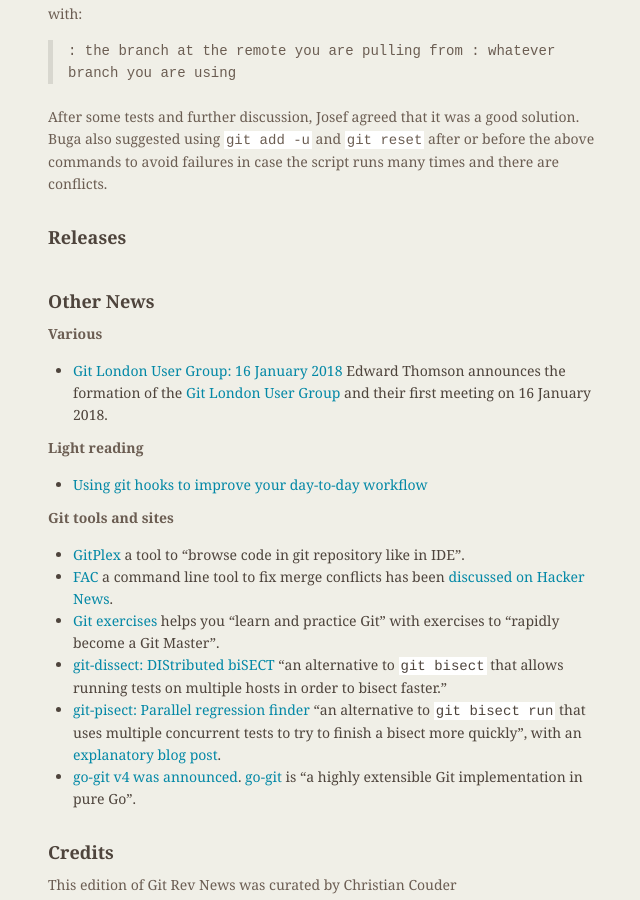
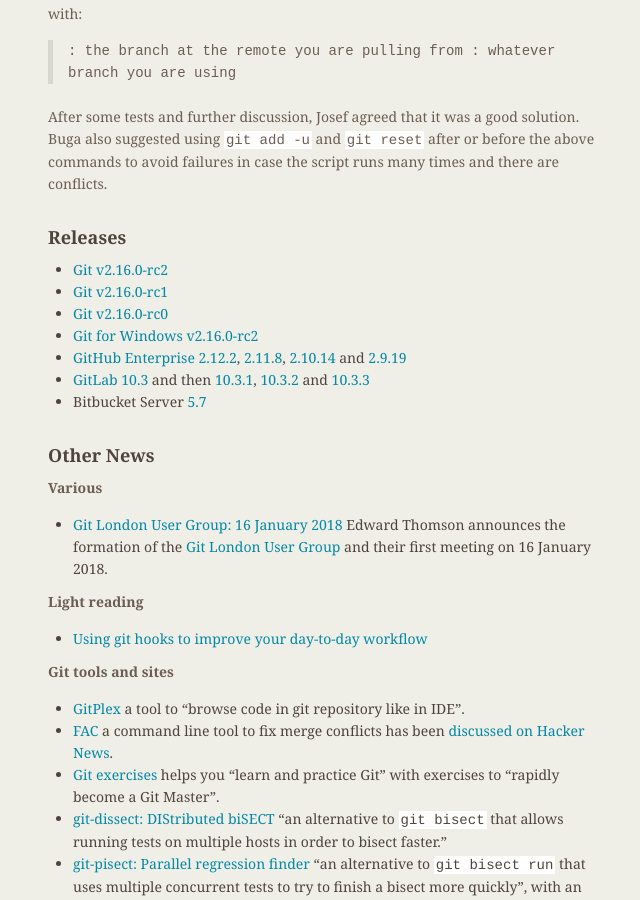
Before and after one commit to git/git.github.io, a Jekyll site: the page built from rev_news/drafts/edition-35.md, in a window 1280 px wide and 900 px high, scrolled down 1389 px. Shown: the whole window, without its empty margins (486-1126 px from the left). Built offline with Jekyll 4.4.1, drawn with Linux system fonts in a browser that asks for light colours.

Commit message:
rn-35: add releases

```diff
--- a/rev_news/drafts/edition-35.md
+++ b/rev_news/drafts/edition-35.md
@@ -104,6 +104,13 @@
 
 ## Releases
 
+* [Git v2.16.0-rc2](https://public-inbox.org/git/xmqqwp0nwwc6.fsf@gitster.mtv.corp.google.com/)
+* [Git v2.16.0-rc1](https://public-inbox.org/git/xmqqbmi7ano1.fsf@gitster.mtv.corp.google.com/)
+* [Git v2.16.0-rc0](https://public-inbox.org/git/xmqqfu7ui2af.fsf@gitster.mtv.corp.google.com/)
+* [Git for Windows v2.16.0-rc2](https://public-inbox.org/git/nycvar.QRO.7.76.6.1801131931550.31@ZVAVAG-6OXH6DA.rhebcr.pbec.zvpebfbsg.pbz/)
+* [GitHub Enterprise 2.12.2](https://enterprise.github.com/releases/2.12.2), [2.11.8](https://enterprise.github.com/releases/2.11.8), [2.10.14](https://enterprise.github.com/releases/2.10.14) and [2.9.19](https://enterprise.github.com/releases/2.9.19)
+* [GitLab 10.3](https://about.gitlab.com//2017/12/22/gitlab-10-3-released/) and then [10.3.1](https://about.gitlab.com//2017/12/27/gitlab-10-3-1-released/), [10.3.2](https://about.gitlab.com//2017/12/28/gitlab-10-3-2-released/) and [10.3.3](https://about.gitlab.com//2018/01/02/gitlab-10-3-3-released/)
+* Bitbucket Server [5.7](https://confluence.atlassian.com/bitbucketserver/bitbucket-server-5-7-release-notes-939918798.html)
 
 ## Other News
 
```
